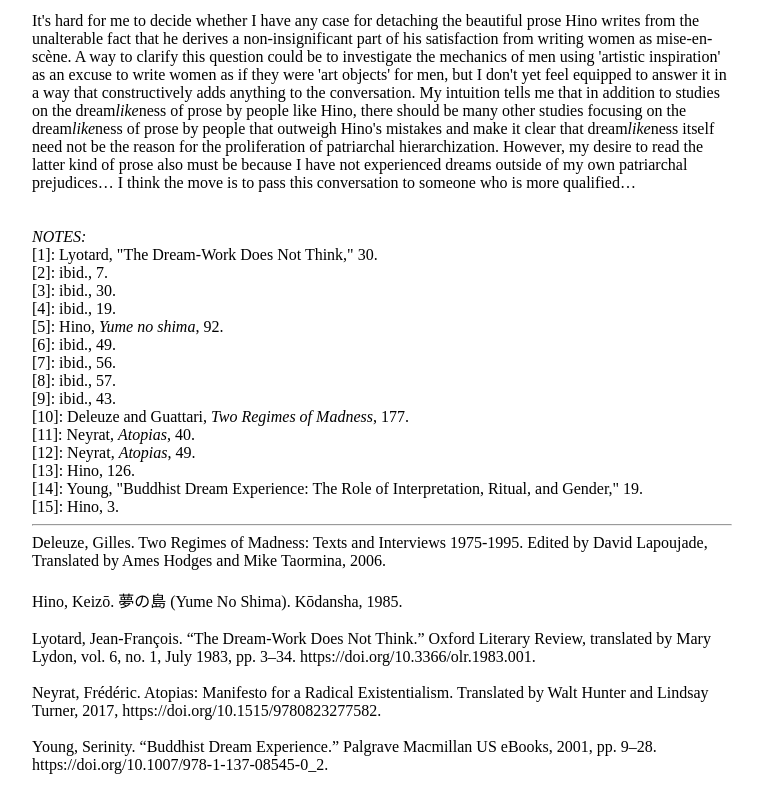
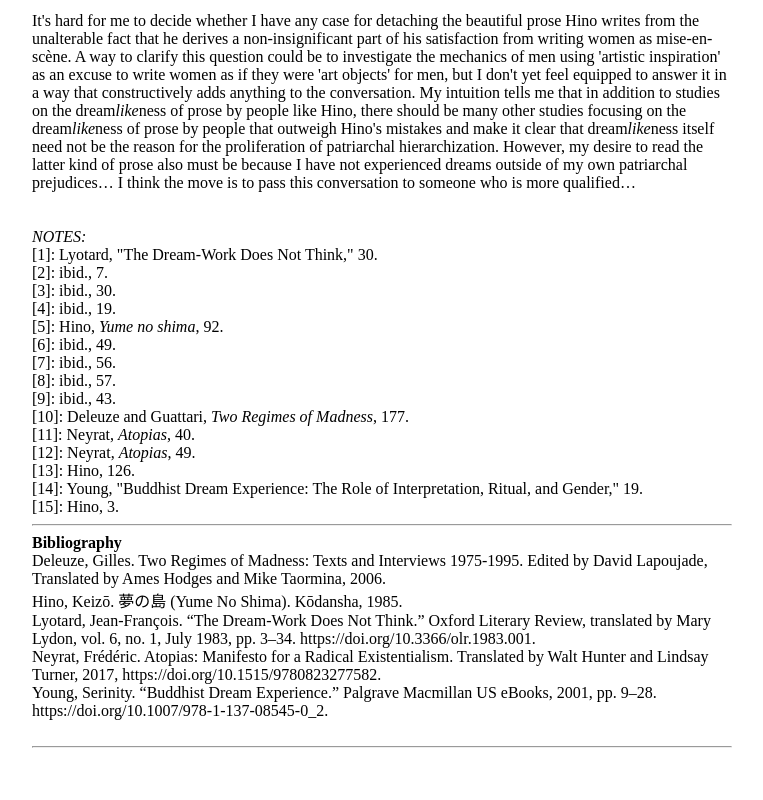
Before and after one commit to pelagicmoon/pelagicmoon-writings, a plain HTML site: page dream-work-and-isle-of-dreams.html in a window 1280 px wide. Shown: the part 5602-6402 px from the top of the page, without its empty margins (258-1021 px from the left). After the commit the page ends 6358 px from the top, so only its background shows below. Drawn offline with Linux system fonts and the light colour scheme.

Commit message:
works cited more

```diff
--- a/dream-work-and-isle-of-dreams.html
+++ b/dream-work-and-isle-of-dreams.html
@@ -203,13 +203,16 @@
            <p id="footnote15"> [15]: Hino, 3. </p>
 
 <hr>
+<h4>
+    Bibliography
+</h4>
 
-<p> Deleuze, Gilles. Two Regimes of Madness: Texts and Interviews 1975-1995. Edited by David Lapoujade, Translated by Ames Hodges and Mike Taormina, 2006. </p> <br>
-<p> Hino, Keizō. 夢の島 (Yume No Shima). Kōdansha, 1985.</p> <br>
-<p> Lyotard, Jean-François. “The Dream-Work Does Not Think.” Oxford Literary Review, translated by Mary Lydon, vol. 6, no. 1, July 1983, pp. 3–34. https://doi.org/10.3366/olr.1983.001. </p> <br>
-<p> Neyrat, Frédéric. Atopias: Manifesto for a Radical Existentialism. Translated by Walt Hunter and Lindsay Turner, 2017, https://doi.org/10.1515/9780823277582. </p> <br>
+<p> Deleuze, Gilles. Two Regimes of Madness: Texts and Interviews 1975-1995. Edited by David Lapoujade, Translated by Ames Hodges and Mike Taormina, 2006. </p>
+<p> Hino, Keizō. 夢の島 (Yume No Shima). Kōdansha, 1985.</p>
+<p> Lyotard, Jean-François. “The Dream-Work Does Not Think.” Oxford Literary Review, translated by Mary Lydon, vol. 6, no. 1, July 1983, pp. 3–34. https://doi.org/10.3366/olr.1983.001. </p>
+<p> Neyrat, Frédéric. Atopias: Manifesto for a Radical Existentialism. Translated by Walt Hunter and Lindsay Turner, 2017, https://doi.org/10.1515/9780823277582. </p>
 <p> Young, Serinity. “Buddhist Dream Experience.” Palgrave Macmillan US eBooks, 2001, pp. 9–28. https://doi.org/10.1007/978-1-137-08545-0_2.</p> <br>
-
+<hr>
 
 
 
```
